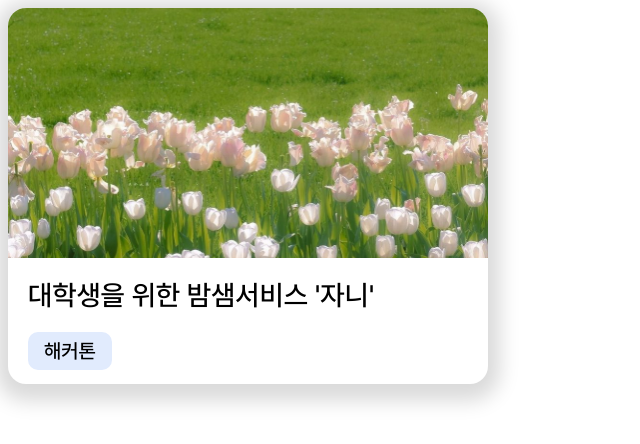
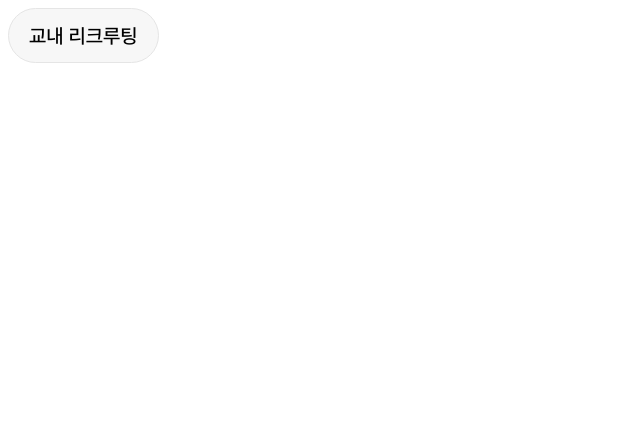
Before and after one commit to 9oormthonUNIV-JNU/B_FE, a React (Vite) app in the folder 9oormthonUNIV_JNU/: page / in a window 1280 px wide. Shown: the top 444 px of the page, without its empty margins (0-640 px from the left). Built offline with nearby package versions, Linux system fonts and the light colour scheme.

Commit message:
feat: LabelButton 구현

```diff
--- a/9oormthonUNIV_JNU/src/App.tsx
+++ b/9oormthonUNIV_JNU/src/App.tsx
@@ -1,8 +1,9 @@
-import ActivityBox from "./components/common/molecules/ActivityBox";
+import LabelButton from "./components/common/atoms/LabelButton";
+
 const App = () => {
   return (
     <>
-      <ActivityBox />
+      <LabelButton label="교내 리크루팅" />
     </>
   );
 };
--- /dev/null
+++ b/9oormthonUNIV_JNU/src/components/common/atoms/LabelButton.tsx
@@ -0,0 +1,34 @@
+import styled from "styled-components";
+import CustomText from "./CustomText";
+import { useState } from "react";
+
+const LabelButtonContainer = styled.button<{ isActive: boolean }>`
+  padding: 12px 20px;
+  justify-content: center;
+  align-items: center;
+  height: 55px;
+  border-radius: 30px;
+  background-color: ${({ isActive }) => (isActive ? "#9FBEF7" : "#F7F7F7")};
+  border: 1px solid ${({ isActive }) => (isActive ? "#778FB9" : "#E5E5E5")};
+`;
+
+type LabelButtonProps = {
+  label: string;
+};
+
+const LabelButton: React.FC<LabelButtonProps> = ({ label }) => {
+  const [isActive, setIsActive] = useState(false);
+
+  const handleClick = () => {
+    setIsActive((prev) => !prev);
+  };
+  return (
+    <LabelButtonContainer isActive={isActive} onClick={handleClick}>
+      <CustomText weight={500} size={20} color={isActive ? "white" : "black"}>
+        {label}
+      </CustomText>
+    </LabelButtonContainer>
+  );
+};
+
+export default LabelButton;
--- a/9oormthonUNIV_JNU/src/components/common/molecules/ActivityBox.tsx
+++ b/9oormthonUNIV_JNU/src/components/common/molecules/ActivityBox.tsx
@@ -2,7 +2,6 @@ import styled from "styled-components";
 import CustomBox from "../atoms/CustomBox";
 import CustomTag from "../atoms/CustomTag";
 import CustomText from "../atoms/CustomText";
-import img_flower from "../../../assets/images/img_flower.svg";
 
 const ActivityContainer = styled.div`
   display: flex;
@@ -31,14 +30,15 @@ const TagContainer = styled.div`
   gap: 10px;
 `;
 
-type ActivityProps = {
+type ActivityBoxProps = {
   image: string;
   subject: string;
   tag: string;
 };
 
-const Activity: React.FC<ActivityProps> = ({ image, subject, tag }) => {
+const ActivityBox: React.FC<ActivityBoxProps> = ({ image, subject, tag }) => {
   return (
+    <CustomBox width={480} height={376}>
       <ActivityContainer>
         <ActivityImage src={image} />
         <ActivityContents>
@@ -50,17 +50,6 @@ const Activity: React.FC<ActivityProps> = ({ image, subject, tag }) => {
           </TagContainer>
         </ActivityContents>
       </ActivityContainer>
-  );
-};
-
-const ActivityBox = () => {
-  return (
-    <CustomBox width={480} height={376}>
-      <Activity
-        image={img_flower}
-        subject="대학생을 위한 밤샘서비스 '자니'"
-        tag="해커톤"
-      />
     </CustomBox>
   );
 };
```
Also changed, not shown: 9oormthonUNIV_JNU/src/components/common/molecules/IntroductionBox.tsx (+3 -16 lines), 9oormthonUNIV_JNU/src/components/common/molecules/MemberBox.tsx (+10 -21 lines). Lines whose indentation alone changed are shown as unchanged.
